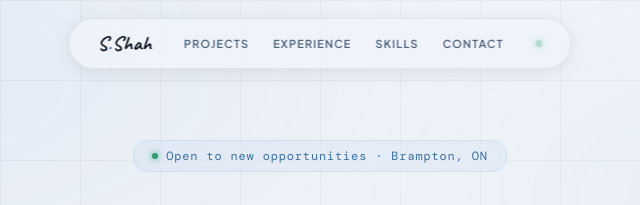
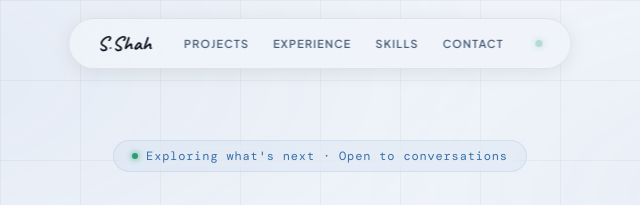
Before and after one commit to shah-samkit/Samkit-Shah-Portfolio, a plain HTML site: page index.html in a window 1280 px wide. Shown: the top 205 px of the page, 320-960 px from the left. Drawn offline with nearby package versions, Linux system fonts and the light colour scheme; a web font is replaced by a local one.

Commit message:
Update hero badge text in index.html

```diff
--- a/index.html
+++ b/index.html
@@ -601,7 +601,7 @@ footer {
   <div class="hero-inner">
     <div class="hero-badge">
       <span style="width:6px;height:6px;background:var(--green);border-radius:50%;box-shadow:0 0 6px var(--green);flex-shrink:0"></span>
-      Open to new opportunities · Brampton, ON
+      Exploring what's next · Open to conversations
     </div>
     <h1 class="hero-name">
       <span class="solid">Samkit</span>
```
